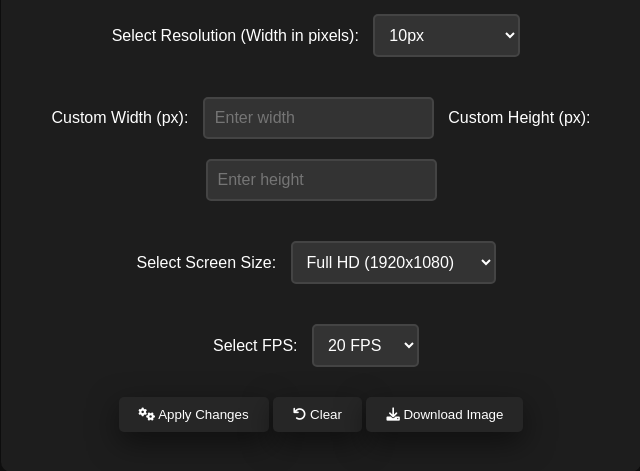
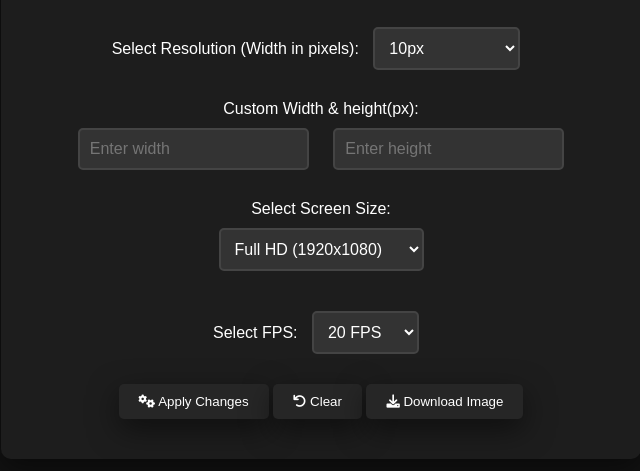
Before and after one commit to ZayronVex22/Background-Image, a plain HTML site: page index.html in a window 1280 px wide. Shown: the part 255-726 px from the top of the page, without its empty margins (319-959 px from the left). Drawn offline with Linux system fonts and the light colour scheme.

Commit message:
Update index.html

```diff
--- a/index.html
+++ b/index.html
@@ -125,15 +125,15 @@
 
         <!-- Custom Size Section -->
         <div class="input-container">
-            <label for="widthInput">Custom Width (px):</label>
+            <label for="widthInput">Custom Width & height(px):</label><br>
             <input type="number" id="widthInput" placeholder="Enter width">
-            <label for="heightInput">Custom Height (px):</label>
             <input type="number" id="heightInput" placeholder="Enter height">
         </div>
 
         <!-- Template for Screen Sizes -->
         <div class="input-container">
             <label for="screenSelect">Select Screen Size:</label>
+            <br>
             <select id="screenSelect">
                 <option value="1920x1080">Full HD (1920x1080)</option>
                 <option value="1366x768">HD (1366x768)</option>
@@ -256,4 +256,4 @@
     </script>
 
 </body>
-</html>
+    </html>
```
